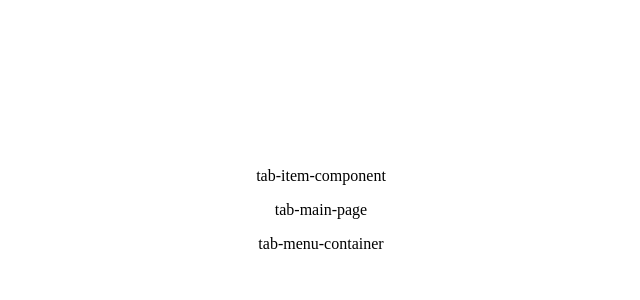
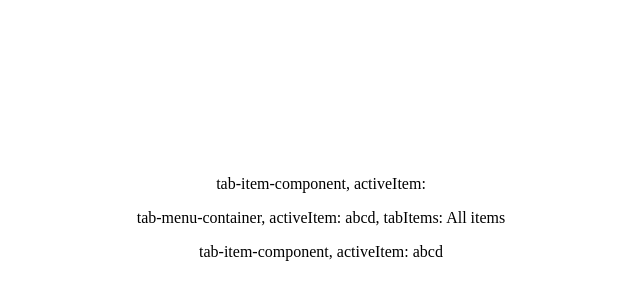
Before and after one commit to jj-jakub/AngularTodoList, an Angular app: page / in a window 1280 px wide. Shown: the part 182-482 px from the top of the page, without its empty margins (319-959 px from the left). Built offline with nearby package versions, Linux system fonts and the light colour scheme.

Commit message:
Pass info to TabItem

```diff
--- a/src/app/ components/tab-item/tab-item.component.html
+++ b/src/app/ components/tab-item/tab-item.component.html
@@ -1,5 +1,5 @@
 <div>
-    tab-item-component
+    tab-item-component, activeItem: {{activeItem}}
     <!-- {childComponent}
     <NewListItemInput onAddButtonClick={this.onAddNewItemButtonClick}/> -->
 </div>
--- a/src/app/ components/tab-item/tab-item.component.ts
+++ b/src/app/ components/tab-item/tab-item.component.ts
@@ -1,4 +1,4 @@
-import { Component, OnInit } from '@angular/core';
+import { Component, Input, OnInit } from '@angular/core';
 import { Constants } from '../../constants/Constants'
 
 @Component({
@@ -7,6 +7,8 @@ import { Constants } from '../../constants/Constants'
   styleUrls: ['./tab-item.component.css']
 })
 export class TabItemComponent implements OnInit {
+
+  @Input() public activeItem: String = ""
 
   private items: any;
 
--- a/src/app/ components/tab-main-page/tab-main-page.component.html
+++ b/src/app/ components/tab-main-page/tab-main-page.component.html
@@ -1,7 +1,5 @@
 
 <div>
-    <p>tab-main-page</p>
-<!-- <TabMenuContainer {activeItem} {tabItems} on:tabChangeEvent={tabChange}/>
-
-    <TabItem {activeItem}/> -->
+    <app-tab-menu-container [activeItem]="activeItem" [tabItems]="tabItems"></app-tab-menu-container>
+    <app-tab-item [activeItem]="activeItem"></app-tab-item>
 </div>
--- a/src/app/ components/tab-main-page/tab-main-page.component.ts
+++ b/src/app/ components/tab-main-page/tab-main-page.component.ts
@@ -1,4 +1,5 @@
 import { Component, OnInit } from '@angular/core';
+import { Constants } from '../../constants/Constants'
 
 @Component({
   selector: 'app-tab-main-page',
@@ -7,9 +8,11 @@ import { Component, OnInit } from '@angular/core';
 })
 export class TabMainPageComponent implements OnInit {
 
+  public activeItem: String = "abcd"
+  public tabItems = Constants.allItemsTabName
+
   constructor() { }
 
   ngOnInit(): void {
   }
-
 }
--- a/src/app/ components/tab-menu-container/tab-menu-container.component.html
+++ b/src/app/ components/tab-menu-container/tab-menu-container.component.html
@@ -1,4 +1,4 @@
-<p>tab-menu-container</p>
+<p>tab-menu-container, activeItem: {{activeItem}}, tabItems: {{tabItems}}</p>
 
 <!-- let listItems = this.props.tabItems.map((item) =>
 <li onClick={() => this.onTabChangeEvent(item)}>
--- a/src/app/ components/tab-menu-container/tab-menu-container.component.ts
+++ b/src/app/ components/tab-menu-container/tab-menu-container.component.ts
@@ -1,4 +1,4 @@
-import { Component, OnInit } from '@angular/core';
+import { Component, Input, OnInit } from '@angular/core';
 
 @Component({
   selector: 'app-tab-menu-container',
@@ -6,6 +6,9 @@ import { Component, OnInit } from '@angular/core';
   styleUrls: ['./tab-menu-container.component.css']
 })
 export class TabMenuContainerComponent implements OnInit {
+
+  @Input() public activeItem: String = ""
+  @Input() public tabItems: String = ""
 
   constructor() { }
 
--- a/src/app/app.component.html
+++ b/src/app/app.component.html
@@ -1,5 +1,4 @@
 <div style="text-align:center">
   <app-tab-item></app-tab-item>
   <app-tab-main-page></app-tab-main-page>
-  <app-tab-menu-container></app-tab-menu-container>
 </div>
```
